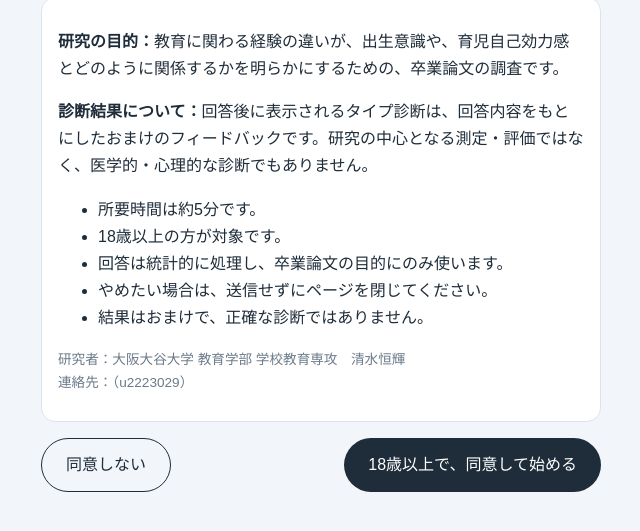
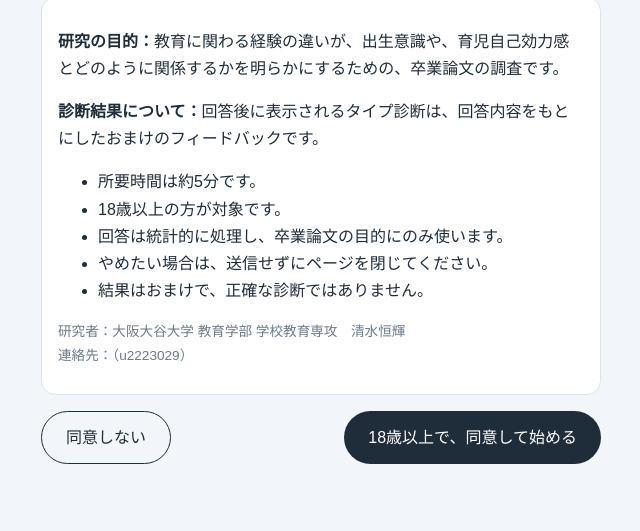
Before and after one commit to shgame07/Prospective-Parenting-Self-Efficacy, a plain HTML site: page index.html in a window 1280 px wide. Shown: the part 111-642 px from the top of the page, without its empty margins (319-959 px from the left). Drawn offline with Linux system fonts and the light colour scheme.

Commit message:
Refactor introduction text in index.html
Removed redundant text regarding diagnosis results in the introduction section.

```diff
--- a/index.html
+++ b/index.html
@@ -60,7 +60,7 @@ function pages(){
 }
 document.addEventListener('change',e=>{const n=e.target.name;if(n.startsWith('g:')){const[,k,j]=n.split(':');(s.r[k]=s.r[k]||[])[+j]=+e.target.value;const c=$(`cap:${k}:${j}`);if(c)c.textContent=CAP(k,+j)}else s.a[n]=e.target.value});
 function intro(){$('app').innerHTML=`<h1>教育に関わる経験の違いによる出生意識と育児自己効力感の比較研究</h1><div class="c"><p><b>研究の目的：</b>教育に関わる経験の違いが、出生意識や、育児自己効力感とどのように関係するかを明らかにするための、卒業論文の調査です。</p>
-<p><b>診断結果について：</b>回答後に表示されるタイプ診断は、回答内容をもとにしたおまけのフィードバックです。研究の中心となる測定・評価ではなく、医学的・心理的な診断でもありません。
+<p><b>診断結果について：</b>回答後に表示されるタイプ診断は、回答内容をもとにしたおまけのフィードバックです。
 </p>
 <ul>
 <li>所要時間は約5分です。</li><li>18歳以上の方が対象です。</li><li>回答は統計的に処理し、卒業論文の目的にのみ使います。</li><li>やめたい場合は、送信せずにページを閉じてください。</li><li>結果はおまけで、正確な診断ではありません。</li></ul><p class="m">研究者：大阪大谷大学 教育学部 学校教育専攻　清水恒輝<br>連絡先：${CONTACT}</p></div><div class="nav"><button class="s" onclick="no()">同意しない</button><button onclick="s.p=0;show()">18歳以上で、同意して始める</button></div>`}
```
